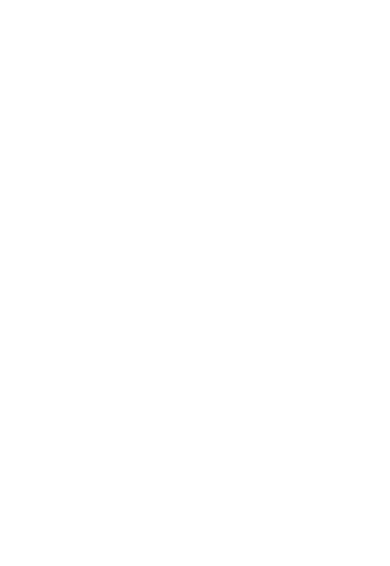
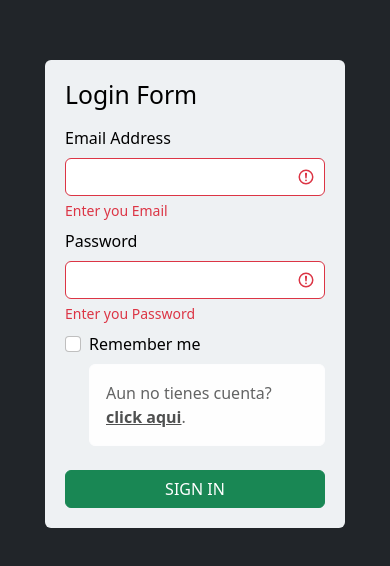
Before and after one commit to Alex-Junior-Solorzano/Proyecto-Front, a React (Create React App) app: page /#/ in a window 390 px wide. Shown: the part 128-694 px from the top of the page. Built offline with nearby package versions, Linux system fonts and the light colour scheme.

Commit message:
login y registro son responsive pero no funcionales

```diff
--- a/package.json
+++ b/package.json
@@ -6,8 +6,11 @@
     "@testing-library/jest-dom": "^5.16.5",
     "@testing-library/react": "^13.4.0",
     "@testing-library/user-event": "^13.5.0",
+    "bootstrap": "^5.2.3",
     "react": "^18.2.0",
+    "react-bootstrap": "^2.7.0",
     "react-dom": "^18.2.0",
+    "react-router-dom": "^6.4.5",
     "react-scripts": "5.0.1",
     "web-vitals": "^2.1.4"
   },
--- a/src/App.js
+++ b/src/App.js
@@ -1,8 +1,21 @@
+import { Routes, Route, HashRouter } from 'react-router-dom'
+
+import Login from "./components/Login";
+import Registro from "./components/Registro";
+import HomePage from './pages/HomePage';
+import './styles/styles.css'
 
 function App() {
   return (
     <div className="App">
-
+      <HashRouter >
+        <Routes >
+          <Route path='/' element = {<Login />} />
+          <Route path='/login' element = {<Login />} />
+          <Route path='/registro' element = {<Registro />} />
+          <Route path='/home' element = {<HomePage />} />
+        </Routes>
+      </HashRouter>
     </div>
   );
 }
--- /dev/null
+++ b/src/components/Login.jsx
@@ -0,0 +1,41 @@
+import React from 'react'
+import 'bootstrap/dist/css/bootstrap.min.css'
+import Alert from 'react-bootstrap/Alert';
+import { useNavigate } from "react-router-dom";
+
+const Login = () => {
+    const navigate = useNavigate();
+
+    return (
+        <div className='wrapper bg-dark d-flex align-items-center justify-content-center w-100' >
+            <div className='login rounded'>
+                <h2 className='mb-3'> Login Form</h2>
+                <form action="" className='needs-validation'>
+                    <div className='form-group was-validated mb-2'>
+                        <label htmlFor="email" className='form-label'>Email Address</label>
+                        <input type="email" className='form-control' required/>
+                        <div className='invalid-feedback'>Enter you Email</div>
+                    </div>
+                    <div className='form-group was-validated mb-2'>
+                        <label htmlFor="password" className='form-label'>Password</label>
+                        <input type="password" className='form-control' required/>
+                        <div className='invalid-feedback'>Enter you Password</div>
+                    </div>
+                    <div className='form-group form-check mb-2'>
+                        <input type="checkbox" className='form-check-input'/>
+                        <label htmlFor="check" className='form-check-label'>Remember me</label>
+                    </div>
+                    <div className='form-group form-check mb-2'>
+                        <Alert variant='light'>
+                            Aun no tienes cuenta?
+                            <Alert.Link onClick={ () => navigate('/registro')}> click aqui</Alert.Link>.
+                        </Alert>
+                    </div>
+                    <button className='btn btn-success w-100 mt-2' type='submit' onClick={ () => navigate('/home')}>SIGN IN</button>
+                </form>
+            </div>
+        </div>
+    )
+}
+
+export default Login
--- /dev/null
+++ b/src/components/Registro.jsx
@@ -0,0 +1,37 @@
+import React from 'react'
+import 'bootstrap/dist/css/bootstrap.min.css'
+import Alert from 'react-bootstrap/Alert';
+import { useNavigate } from "react-router-dom";
+
+const Registro = () => {
+    const navigate = useNavigate();
+
+    return (
+        <div className='wrapper bg-dark d-flex align-items-center justify-content-center w-100' >
+            <div className='login rounded'>
+                <h2 className='mb-3'> Sign Up Form</h2>
+                <form action="" className='needs-validation'>
+                    <div className='form-group was-validated mb-2'>
+                        <label htmlFor="email" className='form-label'>Email Address</label>
+                        <input type="email" className='form-control' required />
+                        <div className='invalid-feedback'>Enter you Email</div>
+                    </div>
+                    <div className='form-group was-validated mb-2'>
+                        <label htmlFor="password" className='form-label'>Password</label>
+                        <input type="password" className='form-control' required />
+                        <div className='invalid-feedback'>Enter you Password</div>
+                    </div>
+                    <div className='form-group form-check mb-2'>
+                        <Alert variant='light'>
+                            Ya tienes una cuenta?
+                            <Alert.Link onClick={ () => navigate('/login')}> click aqui</Alert.Link>.
+                        </Alert>
+                    </div>
+                    <button className='btn btn-success w-100 mt-2' type='submit' onClick={ () => navigate('/login')} >SIGN UP</button>
+                </form>
+            </div>
+        </div>
+    )
+}
+
+export default Registro
--- /dev/null
+++ b/src/pages/HomePage.jsx
@@ -0,0 +1,9 @@
+import React from 'react'
+
+const HomePage = () => {
+  return (
+    <div>HomePage</div>
+  )
+}
+
+export default HomePage
--- /dev/null
+++ b/src/styles/styles.css
@@ -0,0 +1,13 @@
+
+.wrapper {
+    height: 100vh;
+}
+
+.login {
+    width: 300px;
+    padding: 20px;
+    height: min-content;
+    border-radius: 5px;
+    color: black;
+    background-color: rgb(238, 241, 243);
+}
```
Also changed, not shown: src/images/23.webp (added), 1 other file (tests, documents, lock files or other folders).
